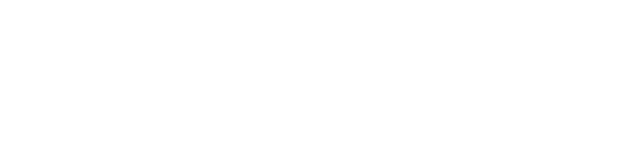
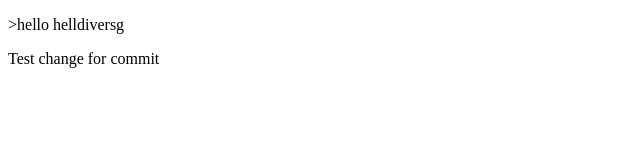
Before and after one commit to heilagr17/test-helldivers, a plain HTML site: page index.html in a window 1280 px wide. Shown: the whole page, without its empty margins (0-640 px from the left). Drawn offline with Linux system fonts and the light colour scheme.

Commit message:
hello world

```diff
--- a/index.html
+++ b/index.html
@@ -6,6 +6,7 @@
     <title>Document</title>
 </head>
 <body>
-
+    <p>>hello helldiversg</p>
+    <p>Test change for commit</p>
 </body>
 </html>
```
